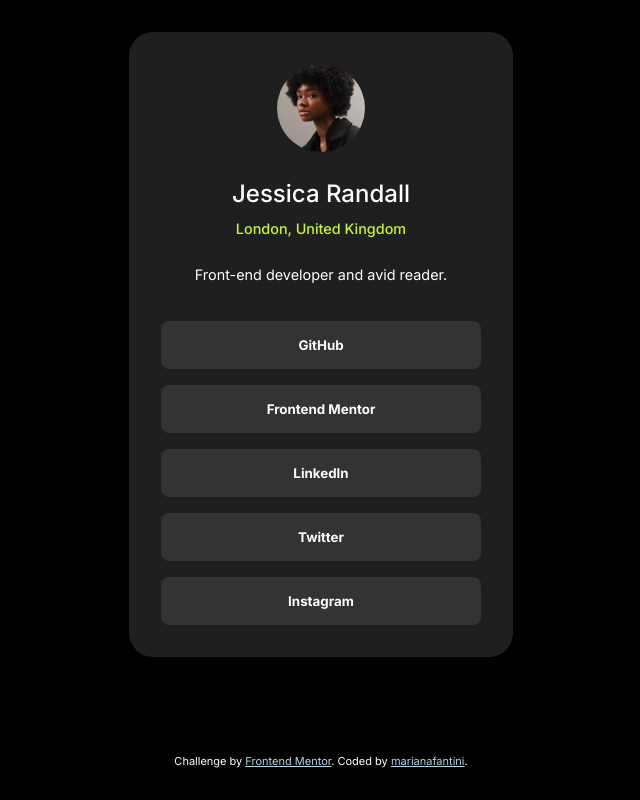
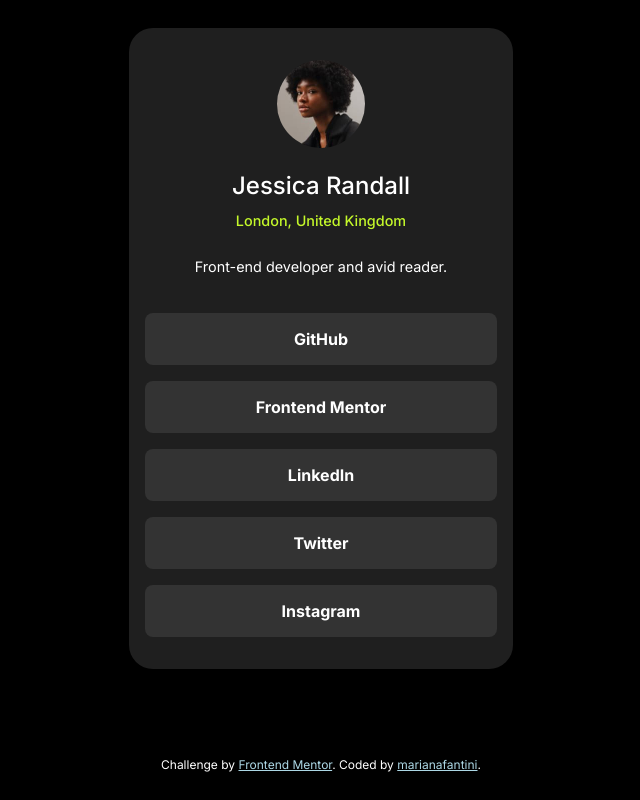
Before and after one commit to marianafantini/social-links-profile-main, a plain HTML site: page index.html in a window 1280 px wide. Shown: the whole page, without its empty margins (319-959 px from the left). Drawn offline with Linux system fonts and the light colour scheme; a web font is replaced by a local one.

Commit message:
improve css for very high zoom

```diff
--- a/index.html
+++ b/index.html
@@ -14,20 +14,18 @@
 <main class="content-wrapper">
     <section class="content-section">
         <div class="profile">
-            <section>
-                <img src="assets/images/avatar-jessica.jpeg" alt="Jessica Randall's avatar" class="profile-image">
-            </section>
+            <img src="assets/images/avatar-jessica.jpeg" alt="Jessica Randall's avatar" class="profile-image">
             <h1 class="title">Jessica Randall</h1>
 
             <p class="location">London, United Kingdom</p>
             <p class="description">Front-end developer and avid reader.</p>
 
-            <nav class="buttons-wrapper">
-                <button type="button" aria-label="Open GitHub profile">GitHub</button>
-                <button type="button" aria-label="Open Frontend Mentor profile">Frontend Mentor</button>
-                <button type="button" aria-label="Open LinkedIn profile">LinkedIn</button>
-                <button type="button" aria-label="Open Twitter profile">Twitter</button>
-                <button type="button" aria-label="Open Instagram profile">Instagram</button>
+            <nav class="links-wrapper">
+                <a aria-label="Open GitHub profile">GitHub</a>
+                <a aria-label="Open Frontend Mentor profile">Frontend Mentor</a>
+                <a aria-label="Open LinkedIn profile">LinkedIn</a>
+                <a aria-label="Open Twitter profile">Twitter</a>
+                <a aria-label="Open Instagram profile">Instagram</a>
             </nav>
         </div>
     </section>
--- a/styles.css
+++ b/styles.css
@@ -72,7 +72,6 @@ body {
     font-size: 1.5rem;
     line-height: 150%;
     letter-spacing: 0;
-    font-family: 'Inter', sans-serif;
     font-weight: 500;
     margin-bottom: 0.5rem;
 }
@@ -88,7 +87,7 @@ body {
     font-size: 0.9rem;
 }
 
-.buttons-wrapper {
+.links-wrapper {
     display: flex;
     justify-content: center;
     align-items: center;
@@ -98,11 +97,11 @@ body {
     margin-top: 1.5rem;
 }
 
-.buttons-wrapper > button {
+.links-wrapper > a {
     width: 100%;
     background-color: var(--grey-700);
     color: var(--white);
-    font-family: "Inter", sans-serif;
+    text-align: center;
     border-radius: 0.5rem;
     padding: 1rem;
     box-shadow: none;
@@ -111,7 +110,7 @@ body {
 }
 
 .attribution {
-    font-size: 11px;
+    font-size: 0.75rem;
     text-align: center;
     color: white;
 }
```
